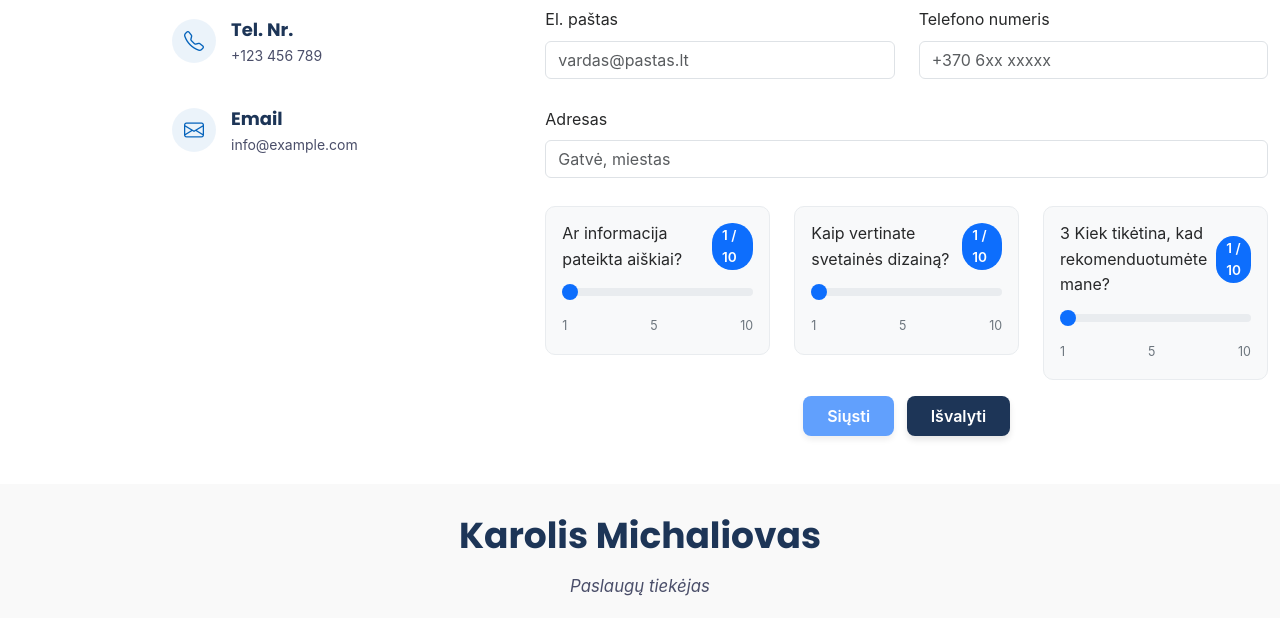
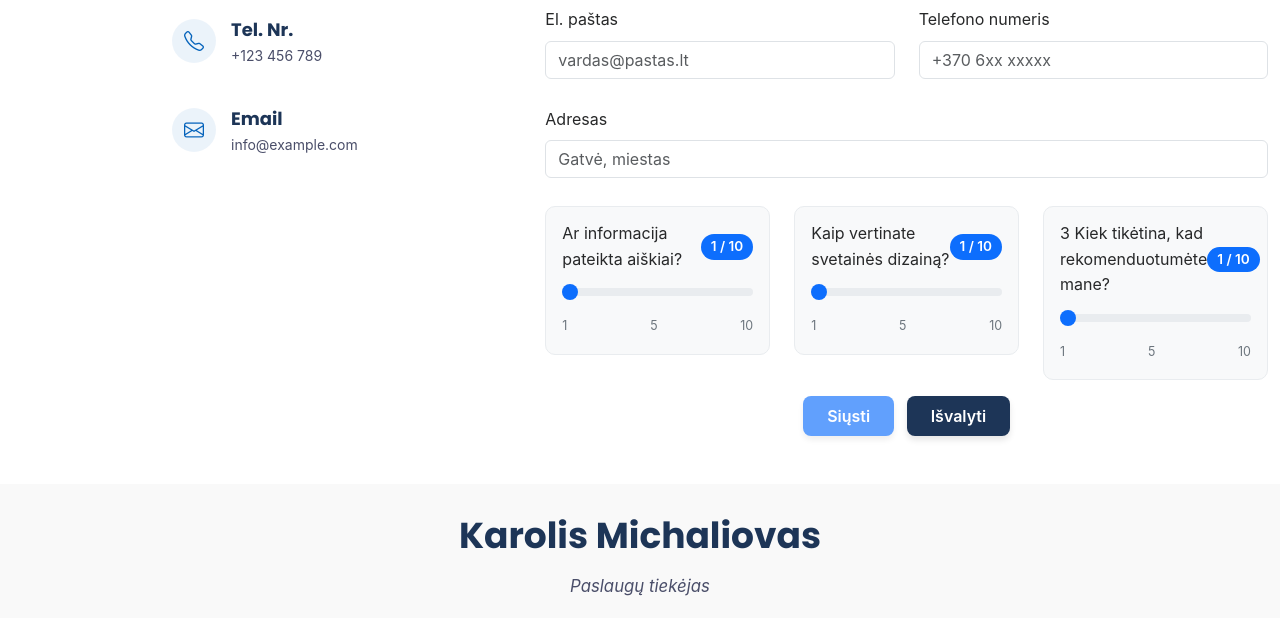
Before and after one commit to kaskadasg/kaskadasg.github.io, a plain HTML site: page index.html in a window 1280 px wide. Shown: the part 5426-6044 px from the top of the page. Drawn offline with Linux system fonts and the light colour scheme.

Commit message:
Update custom.css

```diff
--- a/assets/css/custom.css
+++ b/assets/css/custom.css
@@ -518,3 +518,13 @@ tr:hover {
 .custom-range::-moz-range-thumb {
   cursor: pointer;
 }
+.slider-badge {
+  background: #0d6efd;
+  color: #fff;
+  font-size: 0.85rem;
+  font-weight: 600;
+  padding: 2px 10px;
+  border-radius: 20px;
+  white-space: nowrap;
+  flex-shrink: 0;
+}
```
